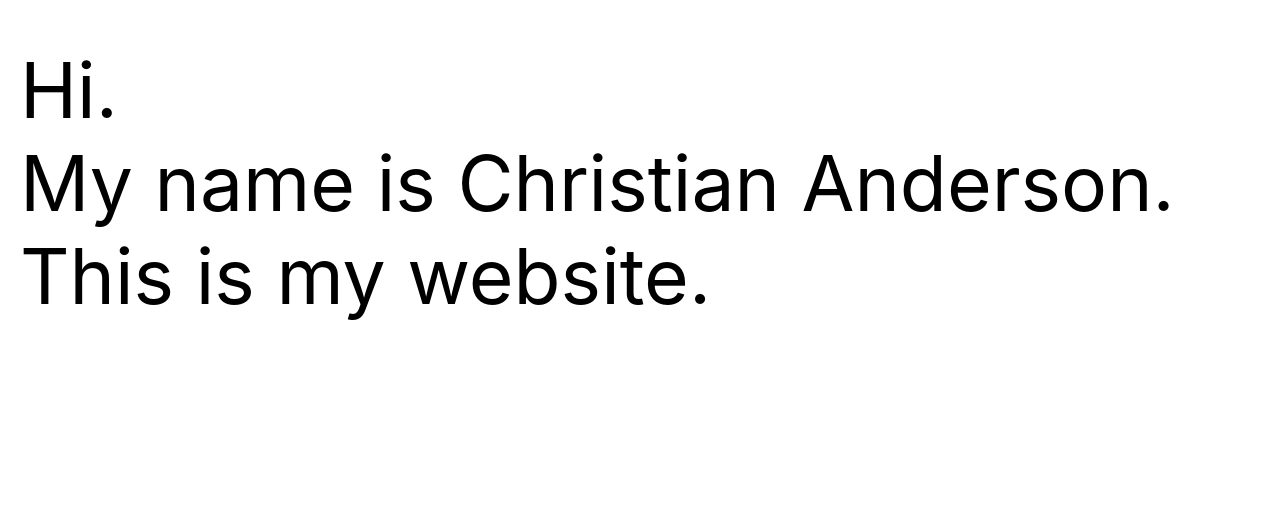
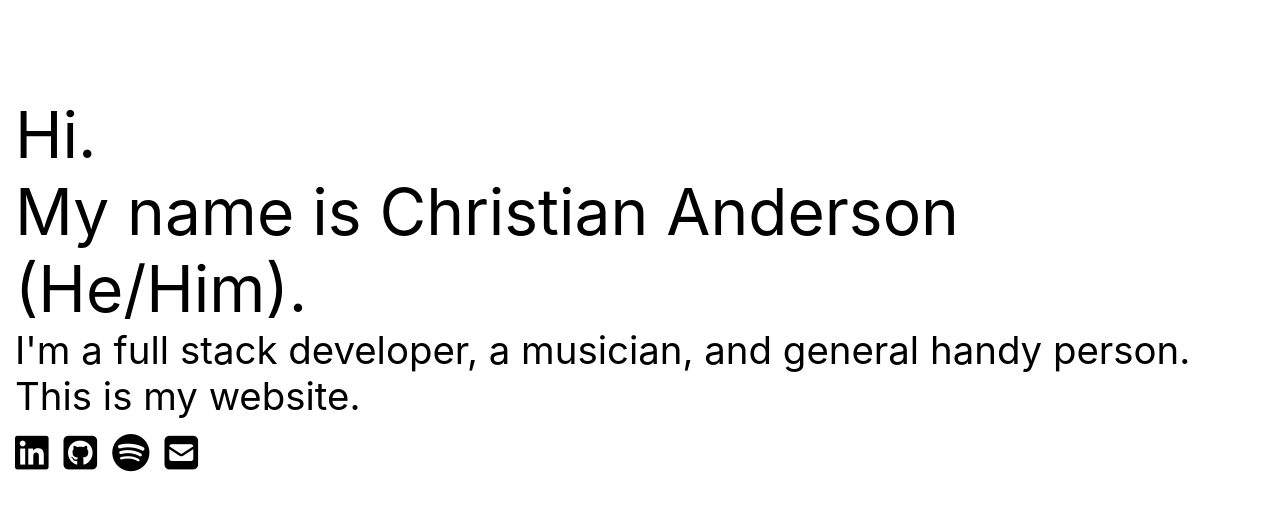
Before and after one commit to somecallmehans/christian-website, a React (Create React App) app: page / in a window 1280 px wide. Shown: the part 116-626 px from the top of the page. Built offline with nearby package versions, Linux system fonts and the light colour scheme.

Commit message:
style and alignment, also for smaller screens

```diff
--- a/public/index.html
+++ b/public/index.html
@@ -24,7 +24,11 @@
       work correctly both with client-side routing and a non-root public URL.
       Learn how to configure a non-root public URL by running `npm run build`.
     -->
-    <title>React App</title>
+    <title>Christian Anderson</title>
+    <script
+      src="https://kit.fontawesome.com/5c07d92ca7.js"
+      crossorigin="anonymous"
+    ></script>
   </head>
   <body>
     <noscript>You need to enable JavaScript to run this app.</noscript>
--- a/src/App.css
+++ b/src/App.css
@@ -1,10 +1,47 @@
 .App {
   height: 100vh;
+  display: flex;
+  justify-content: center; /* Horizontally center content */
+  align-items: center;
 }
 
 .App > div {
-  width: 100%;
-  position: fixed;
-  top: 20%;
-  font-size: 6vw;
+  padding: 15px;
 }
+
+.App-text-header {
+  font-size: 5vw;
+}
+
+.App-text-content {
+  font-size: 3vw;
+}
+
+.App-icon {
+  font-size: 3vw;
+  display: flex;
+  align-items: center;
+  justify-content: center;
+  margin-top: 15px;
+  margin-right: 15px;
+}
+
+.icon-container {
+  display: flex;
+  flex-grow: grow;
+  justify-content: between;
+}
+
+@media screen and (max-width: 600px) {
+  .icon-container {
+    flex-wrap: wrap;
+    height: 50vh;
+  }
+
+  .App-icon {
+    width: 50%;
+    font-size: 25vw;
+    margin-top: 0px;
+    margin-right: 0px;
+  }
+}
--- a/src/App.js
+++ b/src/App.js
@@ -3,10 +3,21 @@ import "./App.css";
 function App() {
   return (
     <div className="App">
-      <div style={{ marginLeft: "20px" }}>
-        <div>Hi. </div>
-        <div>My name is Christian Anderson.</div>
-        <div>This is my website.</div>
+      <div>
+        <div className="App-text-header">Hi. </div>
+        <div className="App-text-header">
+          My name is Christian Anderson (He/Him).
+        </div>
+        <div className="App-text-content">
+          I'm a full stack developer, a musician, and general handy person.
+        </div>
+        <div className="App-text-content">This is my website.</div>
+        <div className="icon-container ">
+          <i className="fa-brands fa-linkedin App-icon" />
+          <i className="fa-brands fa-square-github App-icon" />
+          <i className="fa-brands fa-spotify App-icon" />
+          <i className="fa-solid fa-square-envelope App-icon" />
+        </div>
       </div>
     </div>
   );
```
